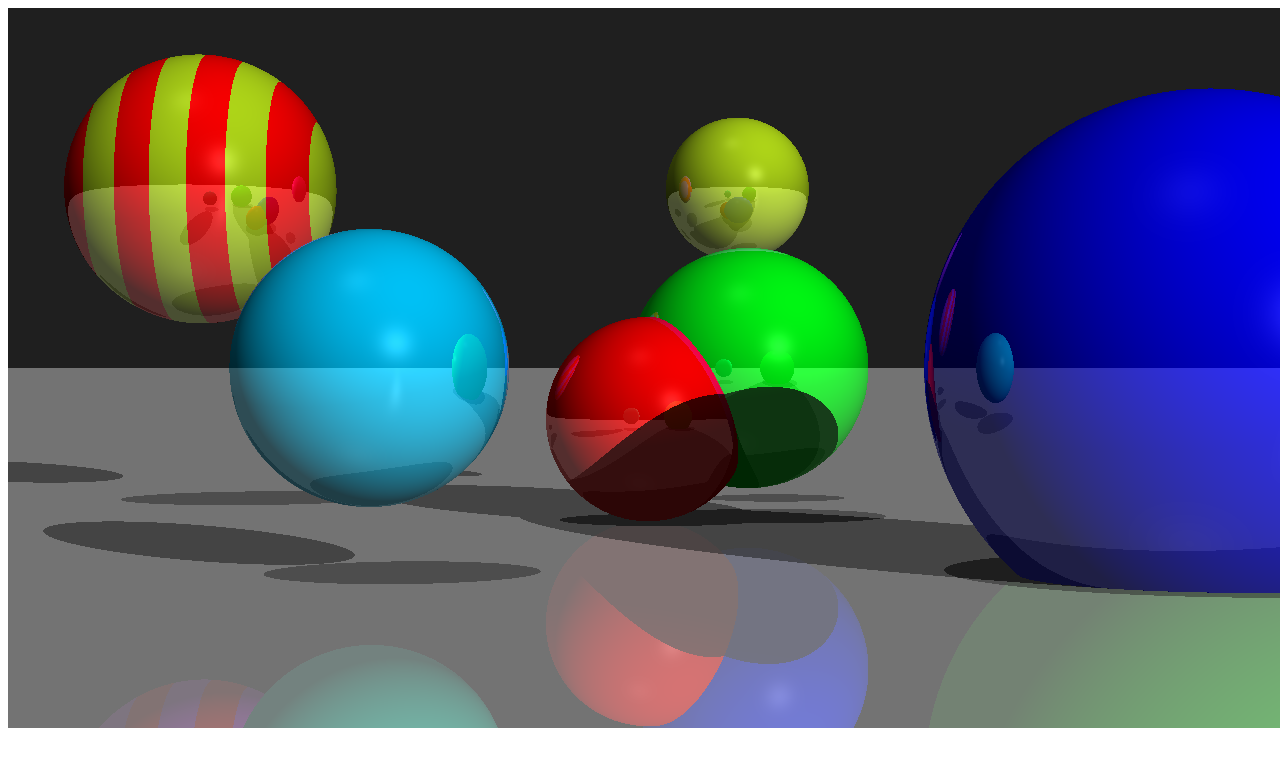
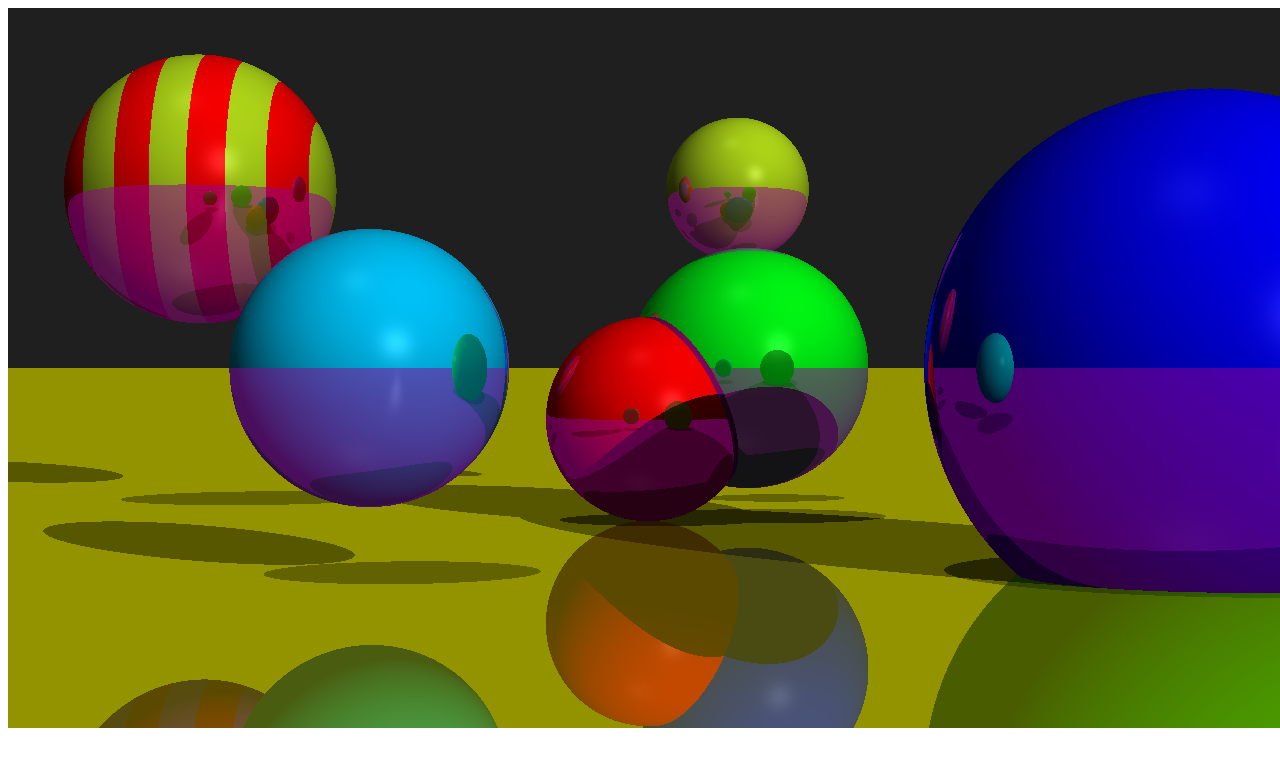
Before and after one commit to BYossarian/scene, a website: page demos/demo.html in a window 1280 px wide. Drawn offline with Linux system fonts and the light colour scheme.

Commit message:
moved reflection calc to proper place

```diff
--- a/demos/demo.html
+++ b/demos/demo.html
@@ -56,7 +56,7 @@
 
     var plane = new Scene.Plane({ x: 0, y: 1, z: 0 }, { x: 0, y: -150, z: 0 });
 
-    plane._color = { r: 200, g: 200, b: 200};
+    plane._color = { r: 255, g: 255, b: 0};
 
     // plane.getColor = function(point) {
 
--- a/index.js
+++ b/index.js
@@ -108,19 +108,6 @@ function _shade(ray, intersection, depth) {
             continue;
         }
 
-        // reflection
-        reflectionRay = {
-            origin: point,
-            direction: _subtract(ray.direction, _scale(2 * _dotProduct(ray.direction, surfaceNormal), surfaceNormal))
-        };
-        reflectionColor = _getRayColor.call(this, reflectionRay, depth + 1);
-
-        if (reflectionColor) {
-            red += reflectionColor.r * 0.2;
-            blue += reflectionColor.g * 0.2;
-            green += reflectionColor.b * 0.2;
-        }
-
         halfwayVector = _normalise(_subtract(light.direction, normalisedRay));
 
         diffuseLight = light.intensity * Math.max(0, _dotProduct(surfaceNormal, light.direction));
@@ -132,6 +119,19 @@ function _shade(ray, intersection, depth) {
 
     }
 
+    // reflection
+    reflectionRay = {
+        origin: point,
+        direction: _subtract(ray.direction, _scale(2 * _dotProduct(ray.direction, surfaceNormal), surfaceNormal))
+    };
+    reflectionColor = _traceRay.call(this, reflectionRay, depth + 1);
+
+    if (reflectionColor) {
+        red = red * 0.5 + reflectionColor.r * 0.5;
+        blue = blue * 0.5 + reflectionColor.g * 0.5;
+        green = green * 0.5 + reflectionColor.b * 0.5;
+    }
+
     return {
         r: red,
         b: blue,
@@ -140,7 +140,7 @@ function _shade(ray, intersection, depth) {
 
 }
 
-function _getRayColor(ray, depth) {
+function _traceRay(ray, depth) {
 
     depth = depth || 0;
 
@@ -244,7 +244,7 @@ Scene.prototype.render = function(canvas) {
             viewRay.direction.x = x;
             viewRay.direction.y = y;
 
-            color = _getRayColor.call(this, viewRay) || this._background;
+            color = _traceRay.call(this, viewRay) || this._background;
 
             image.data[imageIndex] = color.r;
             image.data[imageIndex + 1] = color.g;
```
